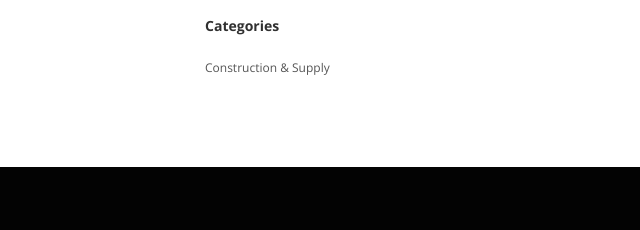
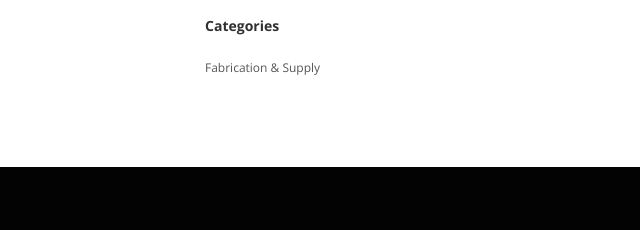
Before and after one commit to prajwal-b-p-barlaya/Narayan-Engineers-E-ADDA, a website: page projects-single-bellary.html in a window 1280 px wide. Shown: the part 888-1118 px from the top of the page, 640-1280 px from the left. Drawn offline with nearby package versions, Linux system fonts and the light colour scheme; some packages are replaced by stand-ins of ours.

Commit message:
initial commit

```diff
--- a/projects-single-bellary.html
+++ b/projects-single-bellary.html
@@ -180,7 +180,7 @@ FACEBOOK: https://www.facebook.com/themefisher
           </li> -->
           <li>
             <p class="project-info-label">Categories</p>
-            <p class="project-info-content">Construction & Supply</p>
+            <p class="project-info-content">Fabrication & Supply</p>
           </li>
           <li>
             <!-- <p class="project-link">
```
